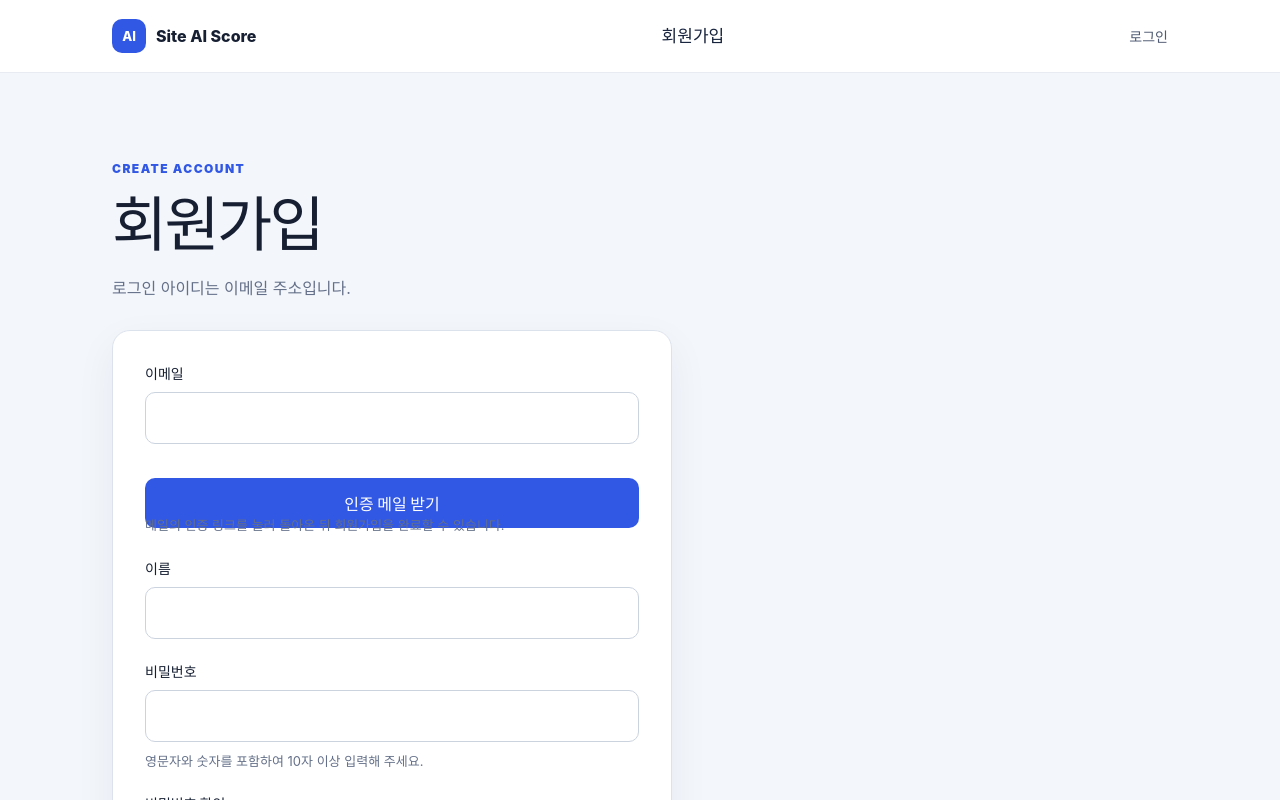
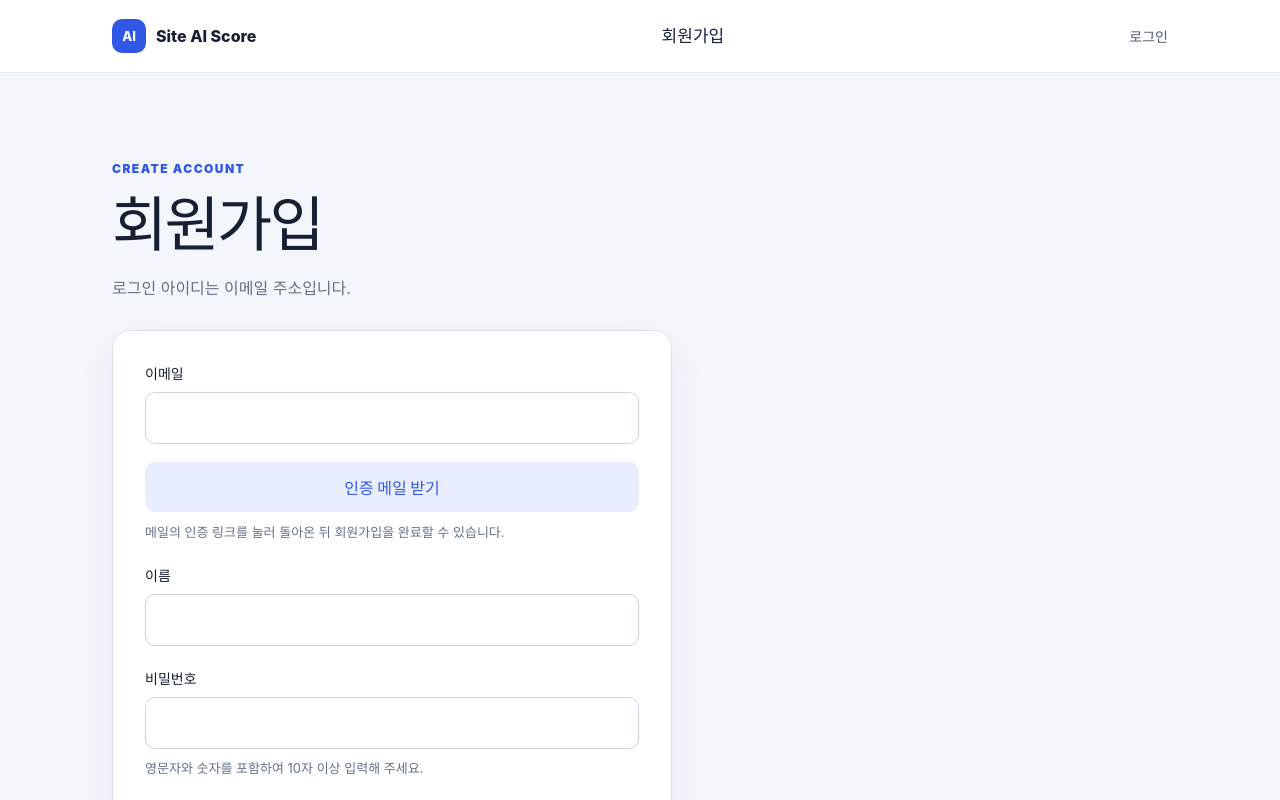
Before and after one commit to sohocenterkr/ai_score_gpt, a React (Vite) app: page /ko/signup in a window 1280 px wide. Shown: the top 800 px of the page. Built offline with nearby package versions, Linux system fonts and the light colour scheme; no server answers.

Commit message:
Fix signup email verification layout

```diff
--- a/client/src/auth.css
+++ b/client/src/auth.css
@@ -117,6 +117,15 @@
   background: #e9eeff;
 }
 
+.email-verification-action {
+  width: 100%;
+  margin: -4px 0 10px;
+}
+
+.email-verification-guide {
+  margin: 0 0 22px;
+}
+
 .auth-submit:disabled,
 .secondary-action:disabled {
   cursor: wait;
--- a/client/src/pages/SignupPage.tsx
+++ b/client/src/pages/SignupPage.tsx
@@ -140,14 +140,14 @@ export function SignupPage() {
           />
 
           <button
-            className="auth-submit"
+            className="secondary-action email-verification-action"
             type="button"
             onClick={handleSendEmailVerification}
             disabled={verificationSubmitting || submitting}
           >
             {verificationSubmitting ? "인증 메일 발송 중..." : "인증 메일 받기"}
           </button>
-          <p className="field-guide">
+          <p className="field-guide email-verification-guide">
             메일의 인증 링크를 눌러 돌아온 뒤 회원가입을 완료할 수 있습니다.
           </p>
 
```
